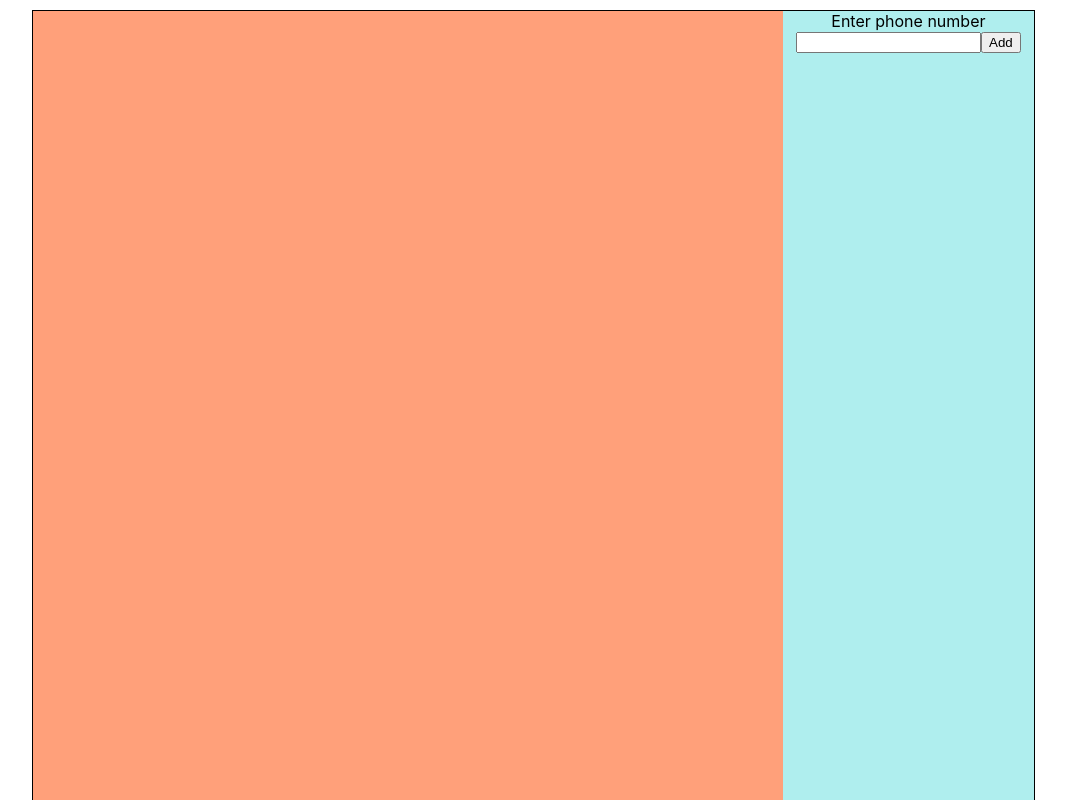
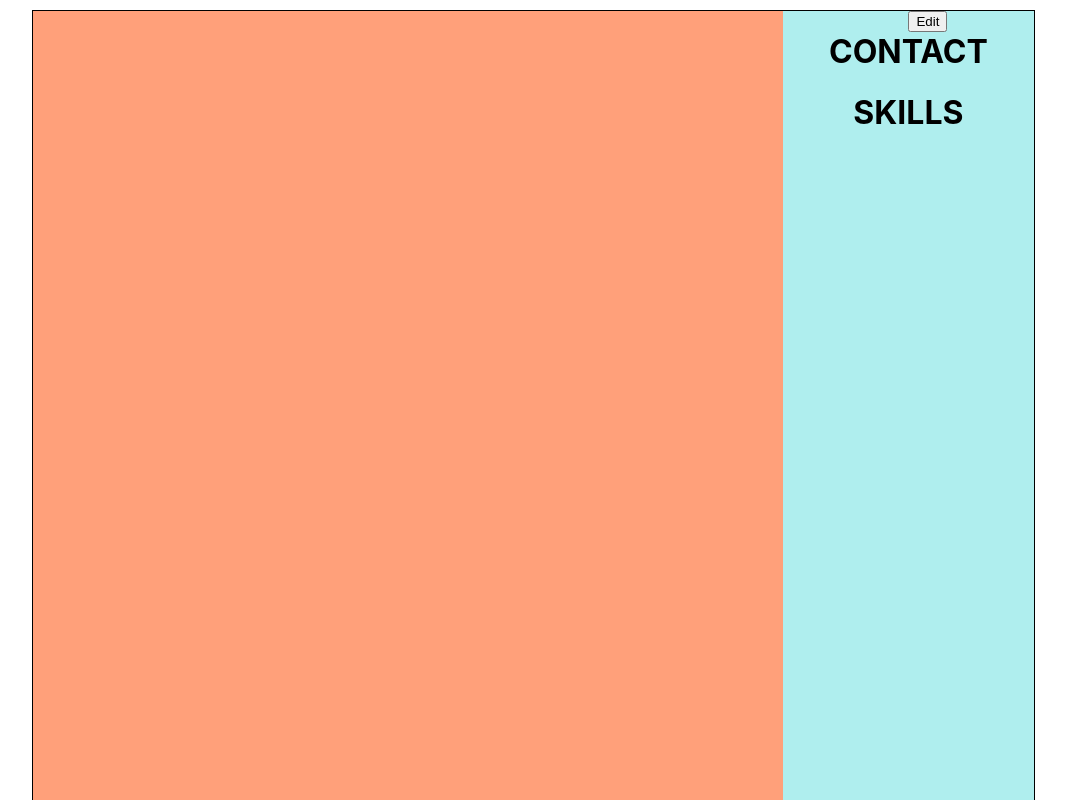
Before and after one commit to ianvei/cv-react, a React (Create React App) app: page / in a window 1280 px wide. Shown: the top 800 px of the page, without its empty margins (107-1173 px from the left). Built offline with nearby package versions, Linux system fonts and the light colour scheme.

Commit message:
beginning skills and education

```diff
--- a/package.json
+++ b/package.json
@@ -3,6 +3,8 @@
   "version": "0.1.0",
   "private": true,
   "dependencies": {
+    "@mui/icons-material": "^5.8.4",
+    "@mui/material": "^5.8.6",
     "@testing-library/jest-dom": "^5.16.4",
     "@testing-library/react": "^13.3.0",
     "@testing-library/user-event": "^13.5.0",
--- a/src/components/Sidebar.js
+++ b/src/components/Sidebar.js
@@ -1,5 +1,6 @@
 import React, { Component } from "react";
 import Contact from "./Contact";
+
 
 export default class Sidebar extends Component {
     constructor() {
@@ -8,6 +9,7 @@ export default class Sidebar extends Component {
         this.state = {
             // link: {link: ''},
             links: [{link: ""}],
+            isActive: false,
         }
     }
 
@@ -43,16 +45,30 @@ export default class Sidebar extends Component {
         });
     }
 
+    openForm = () => {
+        this.setState({
+            isActive: true
+        })
+    }
+
+    closeForm = () => {
+        this.setState({
+            isActive: false
+        })
+    }
+
     render() {
-        const { link, links } = this.state;
+        const { links, isActive } = this.state;
         return(
             <div className="sidebar">
-                <div className="contact-form" >
+                <button onClick={this.openForm} className="edit-overview-btn">Edit</button>
+                <div className={isActive ? "sb-links-form-visible" : 'hidden'} >
+                    <button className="close" onClick={this.closeForm}>Close</button>
                     {links.map((singleLink, index) => {
                         return(
                             <form onSubmit={this.onSubmitLinks} key={index}>
                                 <div className="first-division">
-                            <label htmlFor="phone">Enter phone number</label>
+                                    <label htmlFor="phone">Enter Link Text</label>
                                         <input
                                             onChange={(e) => this.onChange(e, index)}
                                             value={singleLink.link}
@@ -60,7 +76,7 @@ export default class Sidebar extends Component {
                                             type="text"
                                             id={index}
                                         />
-                            {links.length - 1 === index && <button type='submit'>Add</button>}
+                                    {links.length - 1 === index && <button type='submit' className="add-btn">Add</button>}
                                 </div>
                                 <div className="second-division">
                                     {links.length > 1 && <button type="button" className="remove-btn" onClick={() => this.onRemoveLinks(index)}>Remove</button>}
@@ -69,7 +85,9 @@ export default class Sidebar extends Component {
                         )
                     })}
                 </div>
+                <h1>CONTACT</h1>
                 <Contact linksToRender={links}/>
+                <h1>SKILLS</h1>
             </div>
         )
     }
--- a/src/index.css
+++ b/src/index.css
@@ -30,6 +30,7 @@ code {
 }
 
 .sidebar {
+  position: relative;
   height: 100%;
   width: 25%;
   background-color: paleturquoise;
@@ -40,3 +41,54 @@ code {
   width: 75%;
   background-color: lightsalmon;
 }
+
+.sb-links-form-visible {
+  display: flex;
+  flex-direction: column;
+  position: absolute;
+  width: 300px;
+  /* height: 400px; */
+  background-color: blue;
+  gap: 30px;
+  padding: 30px;
+}
+
+.sb-links-form-visible > form {
+  display: inline-flex;
+  width: 100%;
+  justify-content: space-between;
+  /* gap: 30px; */
+  /* flex-direction: column; */
+}
+
+.first-division {
+  display: flex;
+  flex-direction: column;
+  gap: 10px;
+}
+
+.second-division {
+  display: flex;
+  justify-content: flex-end ;
+}
+
+.remove-btn {
+  margin-top: 12px;
+  height: 40px;
+}
+
+.hidden {
+  display: none;
+}
+
+.close {
+  position: absolute;
+  right: 10px;
+  top: 10px;
+  width: 50px;
+  height: 32px;
+}
+
+.edit-overview-btn {
+  position: absolute;
+}
```
Also changed, not shown: 1 other file (tests, documents, lock files or other folders). Lines whose indentation alone changed are shown as unchanged.
